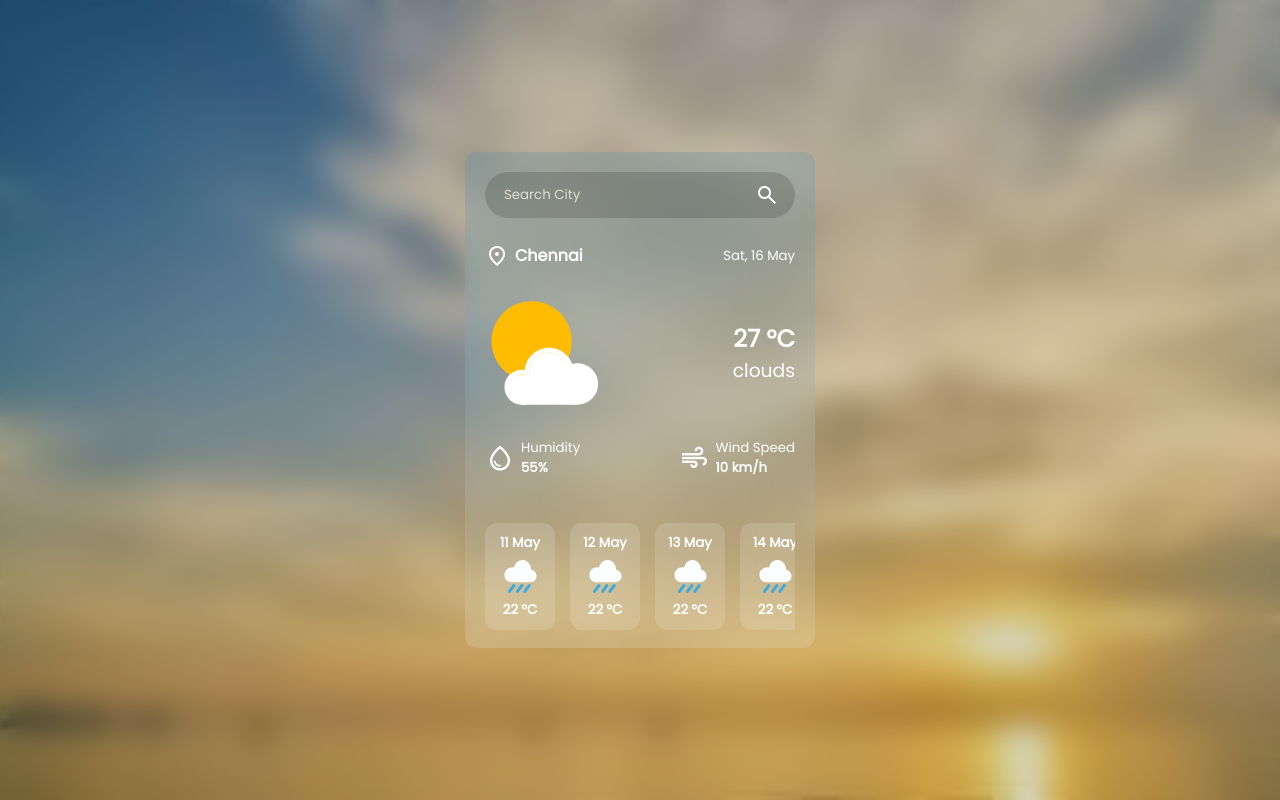
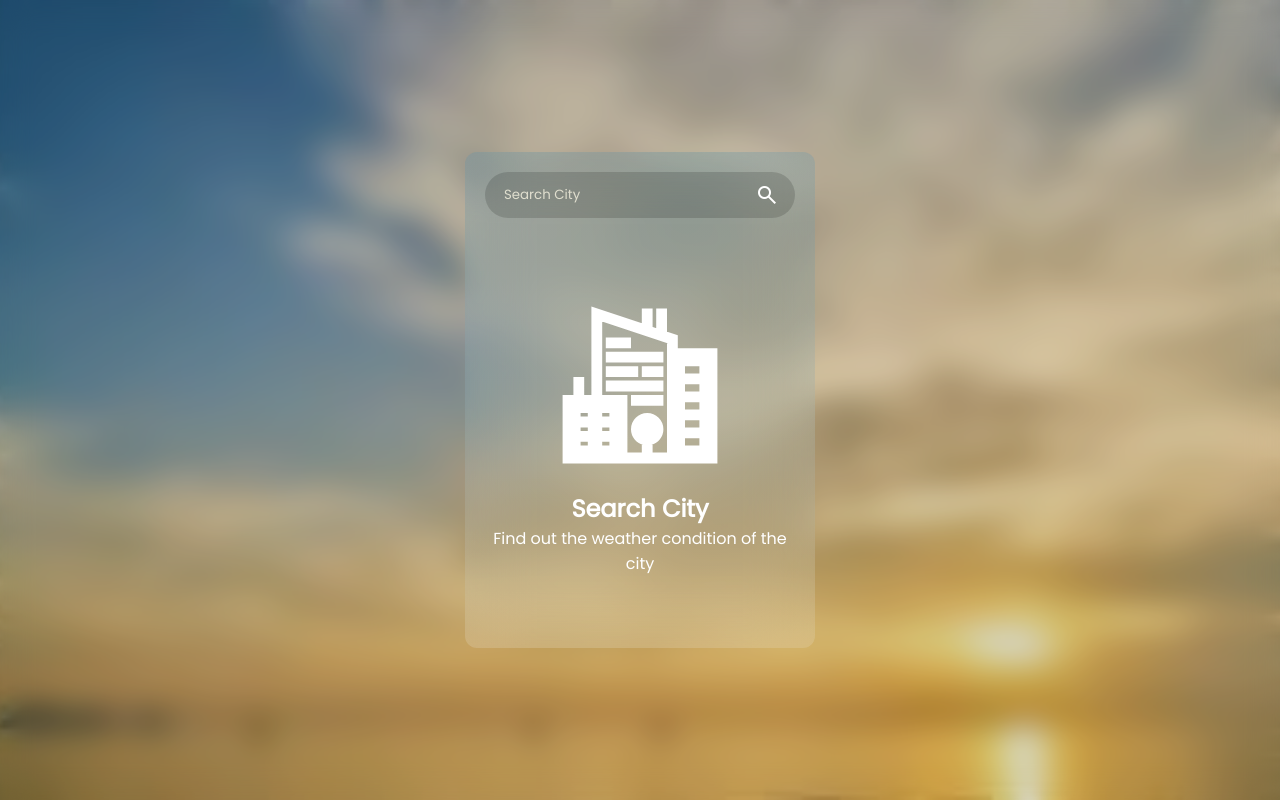
Before and after one commit to ihtrak32/Weather-app, a plain HTML site: page index.html in a window 1280 px wide. Drawn offline with nearby package versions, Linux system fonts and the light colour scheme; a web font is replaced by a local one.

Commit message:
search and not found page created

```diff
--- a/index.html
+++ b/index.html
@@ -21,7 +21,7 @@
             </button>
         </header>
 
-        <section class="weather-info">
+        <section class="weather-info" style="display:none">
             <div class="location-date">
                 <div class="location">
                     <span class="material-symbols-outlined">
@@ -85,6 +85,30 @@
             </div>
 
         </section>
+
+        <section class="search-city section-message">
+            <img src="../info/search.svg" alt="">
+            <div>
+                <h1>Search City</h1>
+                <h4 class="regular-txt">
+                    Find out the weather condition of the city
+                </h4>
+            </div>
+        </section>
+
+        <section class="not-found section-message" style="display: none">
+            <img src="../info/404.svg" alt="">
+            <div>
+                <h1>City Not Found</h1>
+                <h4 class="regular-txt">
+                    Please enter a valid city name
+                </h4>
+            </div>
+                </h4>
+            </div>
+        </section>
+
+
     </main>
 
 </body>
--- a/style.css
+++ b/style.css
@@ -166,9 +166,31 @@ body:before{
     gap: 6px;
     padding: 10px;
     border-radius: 12px;
+    transition: 0.5s transform;
 }
 
 .forecast-item-img{
     width: 35px;
     height: 35px;
 }
+
+.forecast-item:hover{
+    transform: translateY(-2px);
+    background: rgba(245, 243, 243, 0.457);
+}
+
+.section-message{
+    display: flex;
+    flex-direction: column;
+    align-items: center;
+    text-align: center;
+    gap: 15px;
+    margin-top: 25%;
+}
+
+
+.section-message img{
+    height: 180px;
+    width: fit-content;
+
+}
```
Also changed, not shown: info/404.svg (added), info/search.svg (added), 1 other file.
